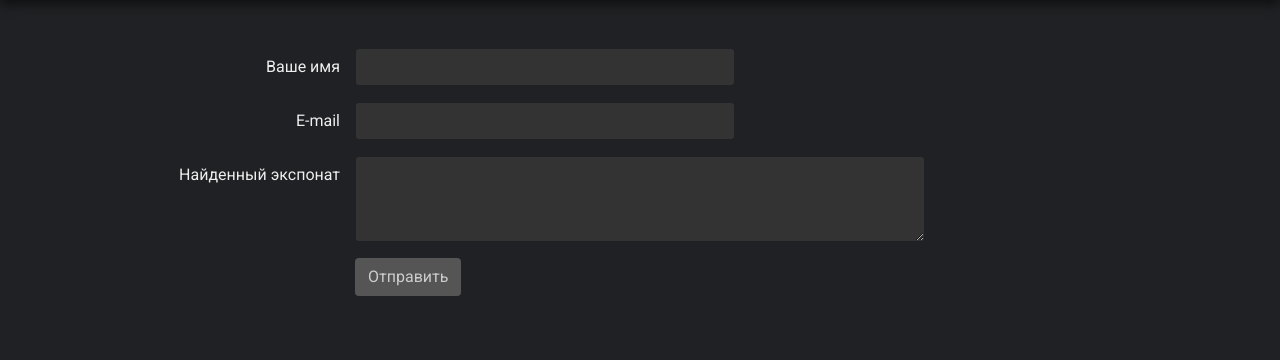
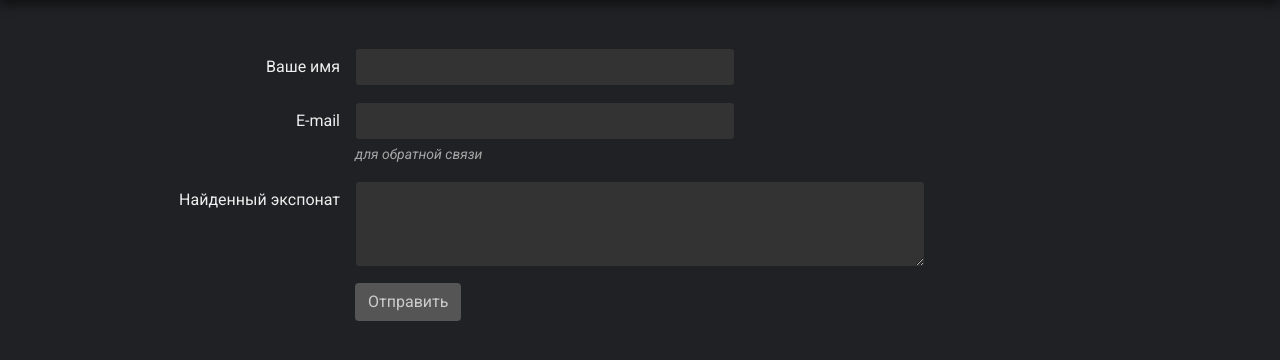
Before and after one commit to project-six/it-museum, a Django app: page /propose/ in a window 1280 px wide. Shown: the part 60-420 px from the top of the page. Run offline with Django 3.2, Linux system fonts and the light colour scheme; parts of the project's set-up code (start-up, migrations or seed data) failed here and were passed over; some libraries are stand-ins or nearby versions.

Commit message:
Add clarifying message for e-mail field

```diff
--- a/museum/static/css/style.css
+++ b/museum/static/css/style.css
@@ -213,3 +213,9 @@ body {
 .museum-pic > img {
     width: 900px;
 }
+
+.propose-email-description {
+    color: #a6a6a6;
+    font-size: 14px;
+    font-style: italic;
+}
--- a/museum/templates/base.html
+++ b/museum/templates/base.html
@@ -11,7 +11,7 @@
           integrity="sha384-WskhaSGFgHYWDcbwN70/dfYBj47jz9qbsMId/iRN3ewGhXQFZCSftd1LZCfmhktB" crossorigin="anonymous">
     <link href="https://fonts.googleapis.com/css?family=Roboto+Mono|Roboto:400,400i,700&amp;subset=cyrillic"
           rel="stylesheet">
-    <link href="{% static 'css/style.css' %}?v=19" rel="stylesheet">
+    <link href="{% static 'css/style.css' %}?v=20" rel="stylesheet">
 </head>
 
 <body>
--- a/museum/templates/propose.html
+++ b/museum/templates/propose.html
@@ -25,9 +25,12 @@
             <label class="col-md-3 col-form-label text-right" for="name">Ваше имя</label>
             <input type="text" class="form-control propose-field col-md-4" id="name" name="name" required>
         </div>
-       <div class="form-group row">
+        <div class="form-group row mb-1">
             <label class="col-md-3 col-form-label text-right" for="email">E-mail</label>
             <input type="email" class="form-control propose-field col-md-4" id="email" name="email">
+        </div>
+        <div class="row">
+            <p class="offset-md-3 propose-email-description">для обратной связи</p>
         </div>
         <div class="form-group row">
             <label class="col-md-3 col-form-label text-right" for="description">Найденный экспонат</label>
```
